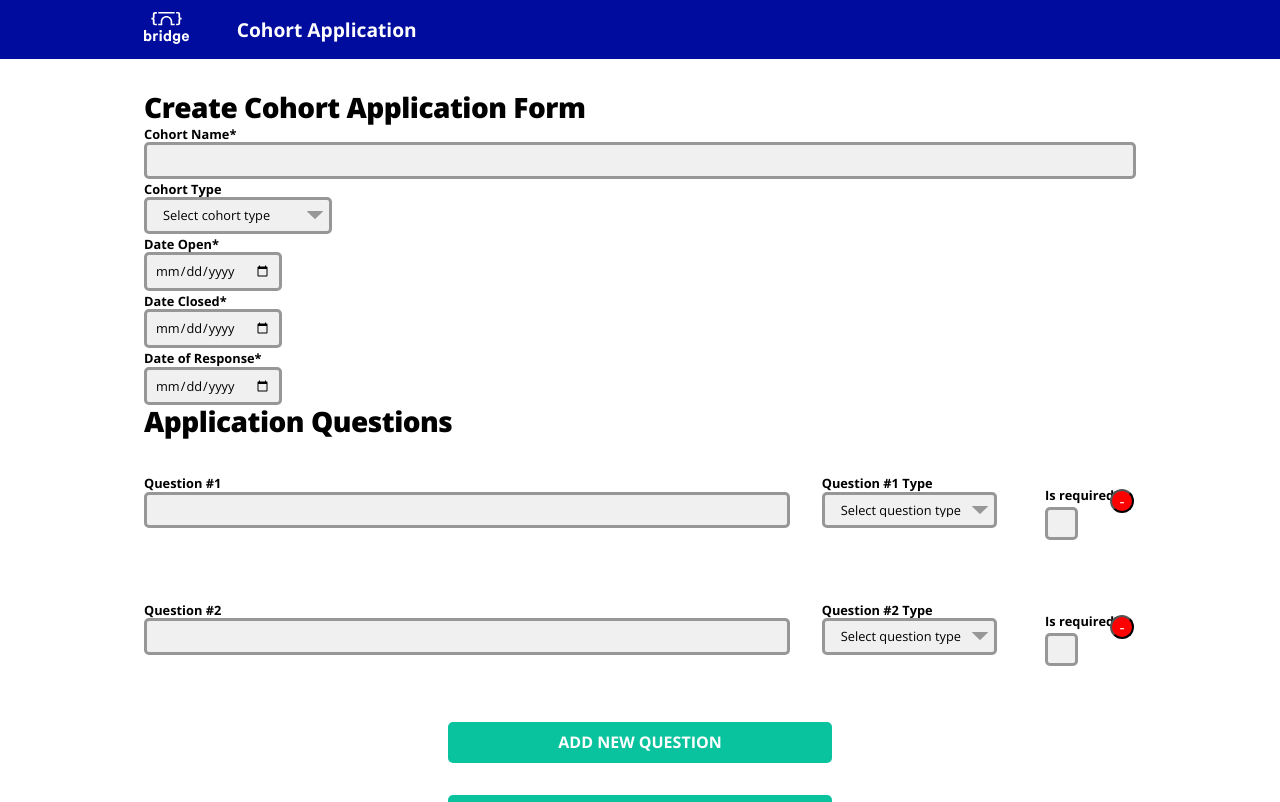
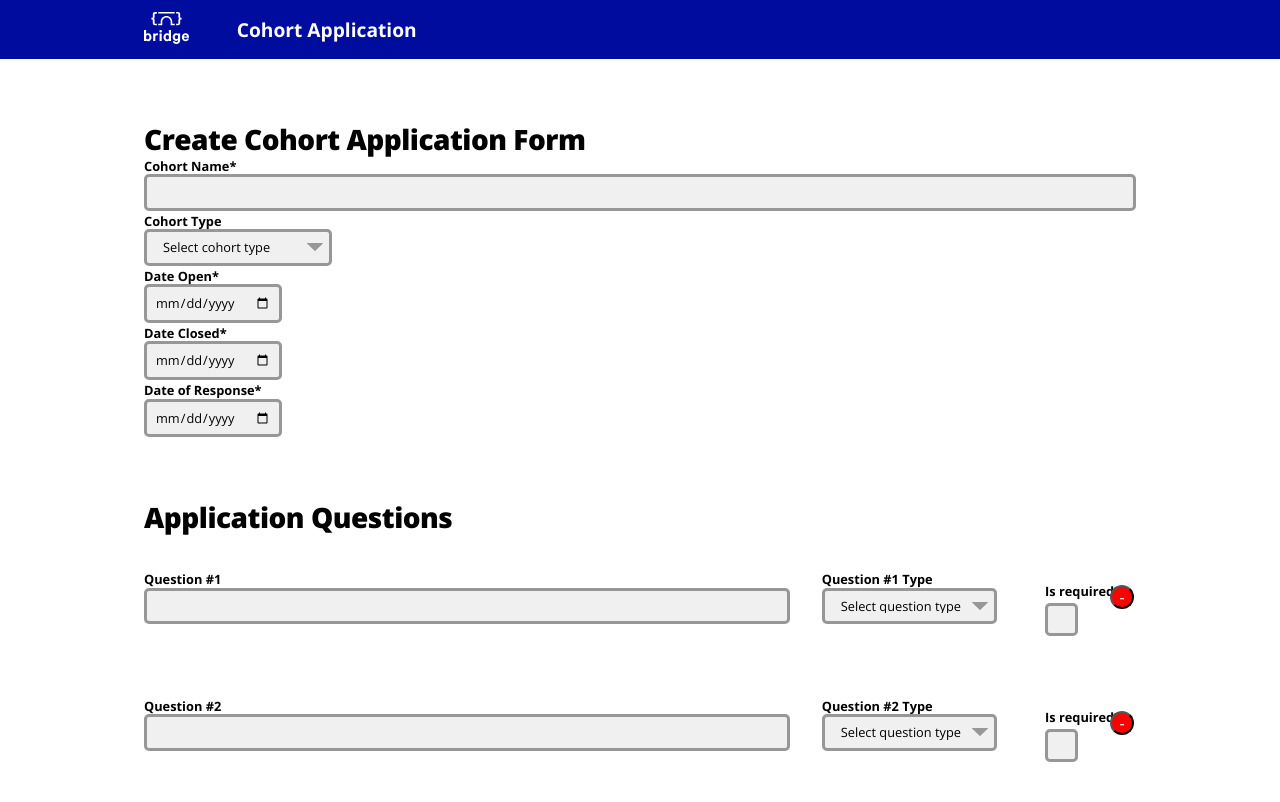
Before and after one commit to bridge-school/applications-frontend, a React (Create React App) app: page /admin/create in a window 1280 px wide. Shown: the top 802 px of the page. Built offline with nearby package versions, Linux system fonts and the light colour scheme.

Commit message:
Restructure form into sections

```diff
--- a/src/components/AddQuestions.js
+++ b/src/components/AddQuestions.js
@@ -1,12 +1,9 @@
 import React from 'react';
 import styled from 'styled-components';
 import PropTypes from 'prop-types';
-import PageTitle from '../components/PageTitle';
 import Input from '../components/Input';
 import Dropdown from '../components/Dropdown';
 import Checkbox from '../components/CheckBox';
-import Button from '../components/Button';
-import bridgeTheme from '../styles/bridgeTheme';
 
 const QuestionContainer = styled.div`
   display: block;
@@ -51,12 +48,9 @@ const ButtonElem = styled.button`
 export default function AddQuestions({
   fields,
   handleChange,
-  handleAddNewQuestion,
   handleRemoveQuestion,
 }) {
   return (
-    <div>
-      <PageTitle title="Application Questions" />
     <QuestionContainer>
       {fields.map((field, index) => {
         const handleChangeAtIndex = handleChange(index);
@@ -124,13 +118,6 @@ export default function AddQuestions({
         );
       })}
     </QuestionContainer>
-      <Button
-        text="Add new Question"
-        uppercase
-        backgroundColor={bridgeTheme.green}
-        handleClick={handleAddNewQuestion}
-      />
-    </div>
   );
 }
 
--- a/src/views/CreateCohortForm.js
+++ b/src/views/CreateCohortForm.js
@@ -14,6 +14,9 @@ const Form = styled.form`
   button {
     margin: 2em auto;
     display: block;
+  }
+  section {
+    margin: 2em 0 4em;
   }
 `;
 
@@ -63,14 +66,10 @@ function CreateCohortForm({
   const handleFormSubmit = e => {
     e.preventDefault();
     console.log(form);
-    submitCohort(form);
+    // submitCohort(form);
   };
 
-  /**
-   *
-   * Generic handler for all static fields
-   * To save the value as you type.
-   */
+  // Generic handler for all static fields to save the value as you type
   const updateField = e => {
     setValues({
       ...form,
@@ -78,9 +77,7 @@ function CreateCohortForm({
     });
   };
 
-  /**
-   * Handler for the inputs that reside in the dynamic question container
-   */
+  // Handler for the inputs that reside in the dynamic question container
   const handleQuestionChange = i => type => e => {
     const values = [...fields];
     values[i][type] =
@@ -88,15 +85,9 @@ function CreateCohortForm({
     setFields(values);
   };
 
-  /**
-   *
-   * Add New Question Button handler.
-   * Used by the AddQuestions component
-   *
-   */
+  // Add New Question Button handler
   const handleAddNewQuestion = e => {
-    //e.preventDefault();
-    console.log('Adding a new question!');
+    e.preventDefault();
     const values = [...fields];
     values.push({
       description: '',
@@ -106,13 +97,9 @@ function CreateCohortForm({
     setFields(values);
   };
 
-  /**
-   *
-   * Remove question handler.
-   * Used by the AddQuestions component
-   */
+  // Remove question handler. Used by the AddQuestions component
   const handleRemoveQuestion = i => e => {
-    //e.preventDefault();
+    e.preventDefault();
     const values = [...fields];
     values.splice(i, 1);
     setFields(values);
@@ -128,9 +115,9 @@ function CreateCohortForm({
     return <div>Successfully created {newCohort}!</div>;
   }
   return (
-    <div>
-      <PageTitle title="Create Cohort Application Form" />
-      <Form onSubmit={handleFormSubmit}>
+    <Form onSubmit={handleFormSubmit}>
+      <section>
+        <PageTitle title="Create Cohort Application Form" />
         <Input
           name="cohortName"
           type="text"
@@ -185,15 +172,21 @@ function CreateCohortForm({
           label="Date of Response"
           handleChange={updateField}
         />
+      </section>
+      <section>
+        <PageTitle title="Application Questions" />
         <AddQuestions
           fields={fields}
           handleChange={handleQuestionChange}
           handleAddNewQuestion={handleAddNewQuestion}
           handleRemoveQuestion={handleRemoveQuestion}
         />
-        <Button text="create application group" />
-      </Form>
-    </div>
+
+        <Button text="Add new Question" handleClick={handleAddNewQuestion} />
+      </section>
+
+      <Button text="create application group" />
+    </Form>
   );
 }
 
```
Lines whose indentation alone changed are shown as unchanged.
